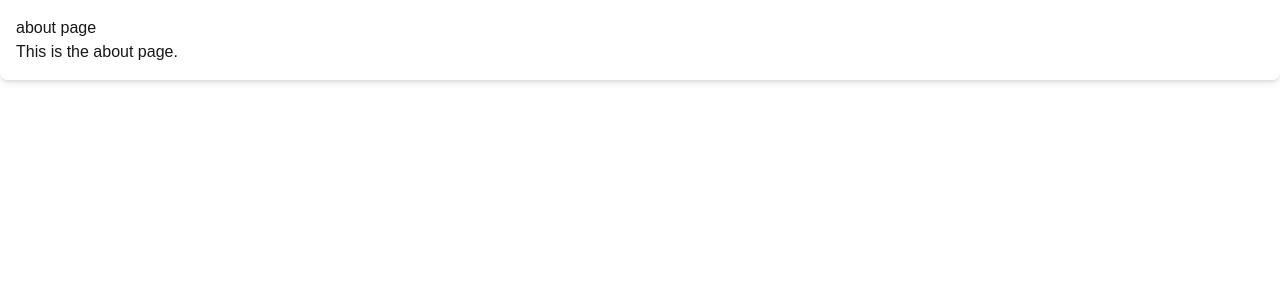
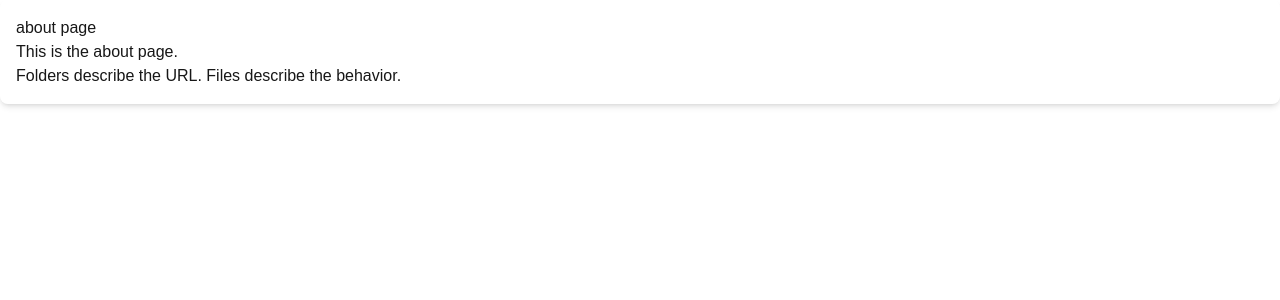
Before and after one commit to Hassanjaved17/NextJs_Practice-, a Next.js app: page /about in a window 1280 px wide. Shown: the top 300 px of the page. Built offline with nearby package versions, Linux system fonts and the light colour scheme.

Commit message:
understanding the concept of file based routing in nextjs

```diff
--- a/app/about/page.tsx
+++ b/app/about/page.tsx
@@ -6,6 +6,7 @@ const page   = () => {
 <div>
     <h1>about page</h1>
     <p>This is the about page.</p>
+    <h4>Folders describe the URL. Files describe the behavior.</h4>
 
 </div>
 
```
